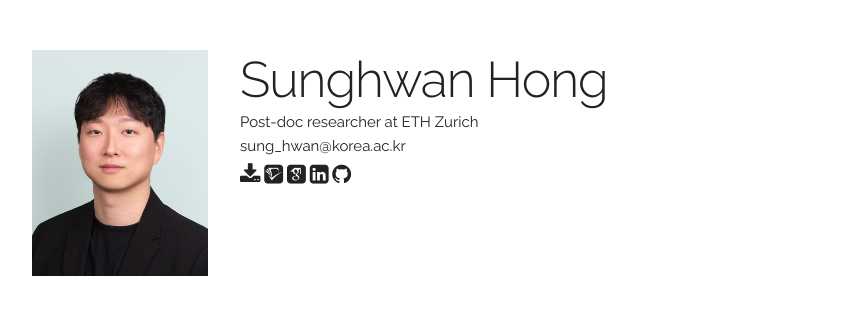
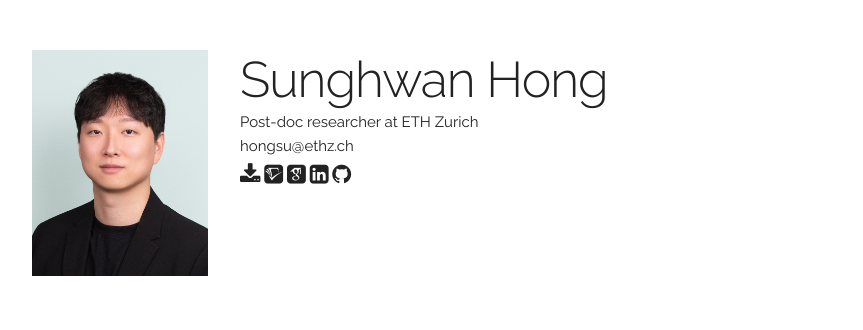
Before and after one commit to jang-1996/jang-1996.github.io, a Jekyll site: the page built from index.html, in a window 1280 px wide and 900 px high. Shown: the top 330 px of the window, without its empty margins (208-1071 px from the left). Built offline with Jekyll 4.4.1, drawn with Linux system fonts in a browser that asks for light colours; some web fonts are replaced.

Commit message:
Update main_info.yaml

```diff
--- a/_data/main_info.yaml
+++ b/_data/main_info.yaml
@@ -1,6 +1,6 @@
 name: "Sunghwan Hong"
 title: "Post-doc researcher at ETH Zurich"
-email: "sung_hwan@korea.ac.kr"
+email: "hongsu@ethz.ch"
 profile_pic: "/assets/profile-pics/profile.jpg"
 cv: "https://www.overleaf.com/read/sssqymszngcq#4195b4"
 semantic_scholar: "https://www.semanticscholar.org/author/Sunghwan-Hong/15827883"
```
